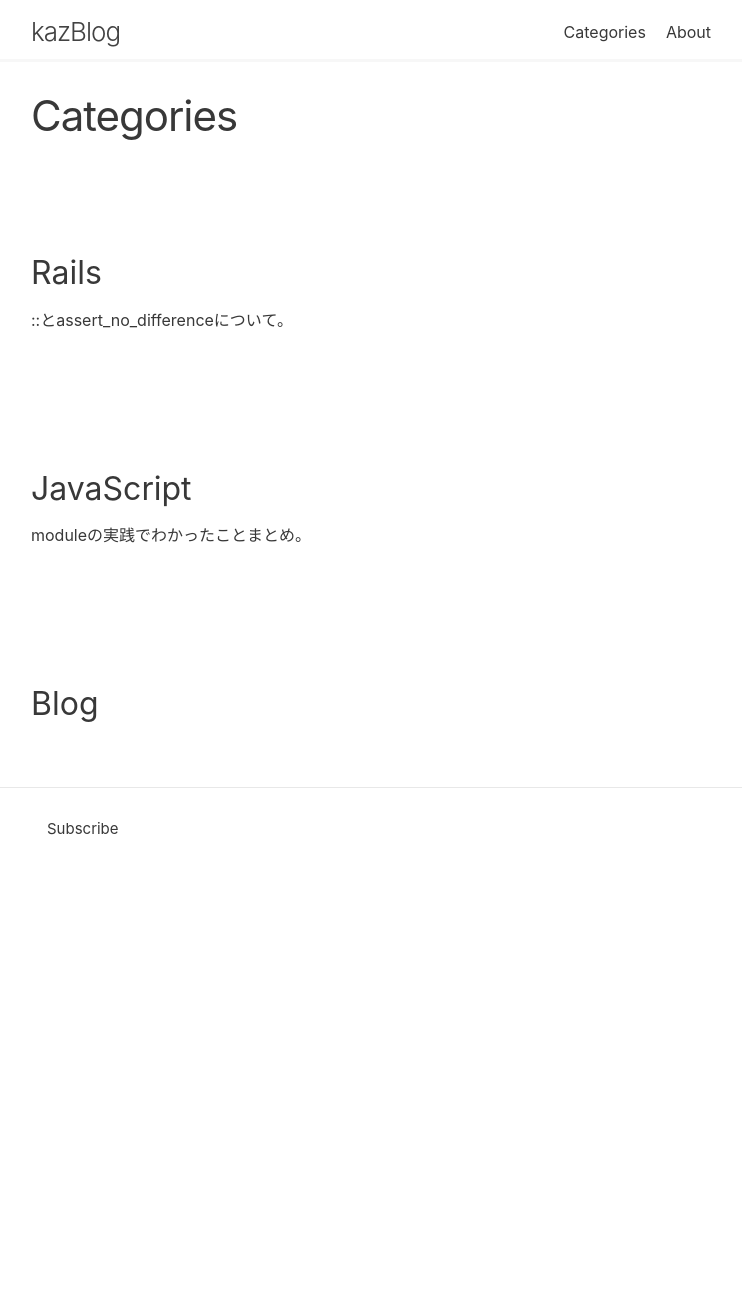
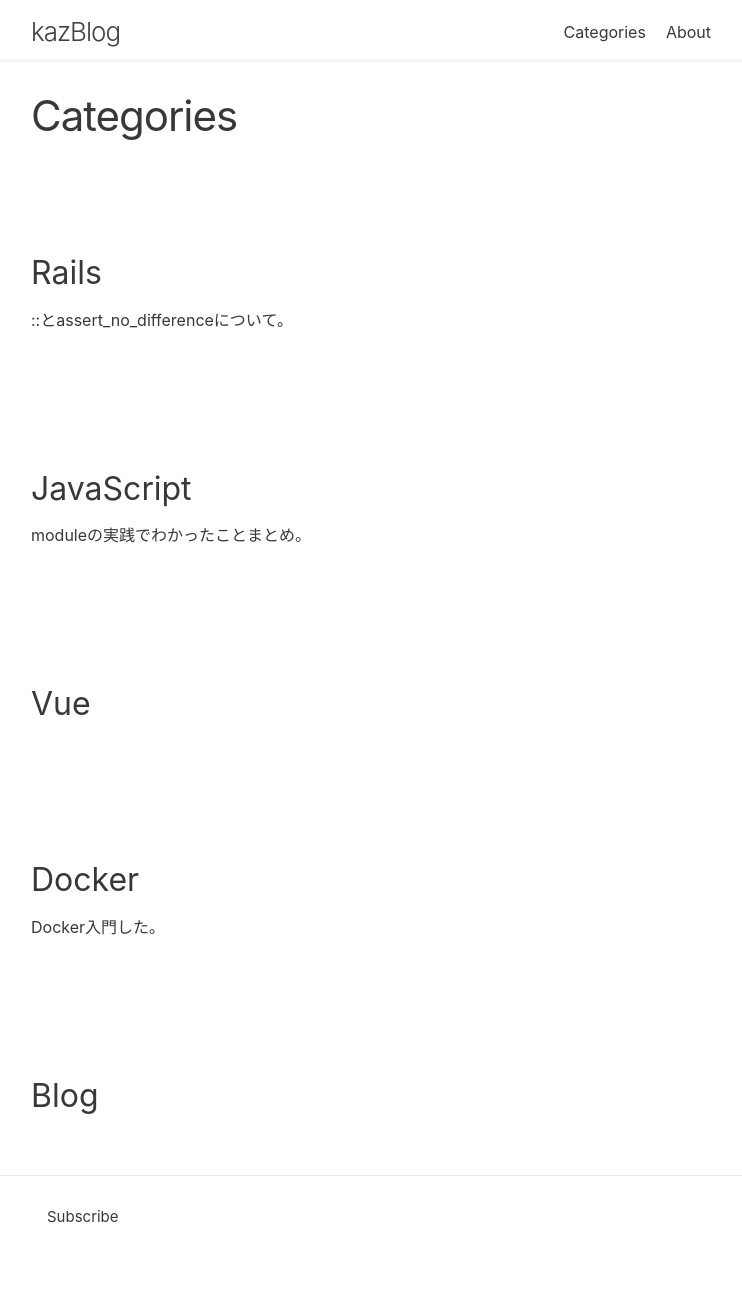
Before and after one commit to kazblog/kazblog.github.io, a Jekyll site: the page built from pages/Categories.md, in a window 1280 px wide. Shown: the whole page, without its empty margins (269-1011 px from the left). Built offline with Jekyll 4.4.1, drawn with Linux system fonts in a browser that asks for light colours; before the commit the page ends 900 px from its top, so only the background shows below that.

Commit message:
push anyway

```diff
--- a/pages/Categories.md
+++ b/pages/Categories.md
@@ -17,6 +17,20 @@ permalink: /Categories/
 {% endfor %}
 <br>
 
+<br>
+<h2>Vue</h2>
+{% for post in site.categories.Vue %}
+<a href="{{post.url}}">{{post.title}}</a>
+{% endfor %}
+<br>
+
+<br>
+<h2>Docker</h2>
+{% for post in site.categories.Docker %}
+<a href="{{post.url}}">{{post.title}}</a>
+{% endfor %}
+<br>
+
 <!-- <h2>Dev</h2>
 {% for post in site.categories.dev %}
 <a href="{{post.url}}">{{post.title}}</a>
```
Also changed, not shown: _posts/2020-10-20-study-log.md (added, +9 -0 lines).
